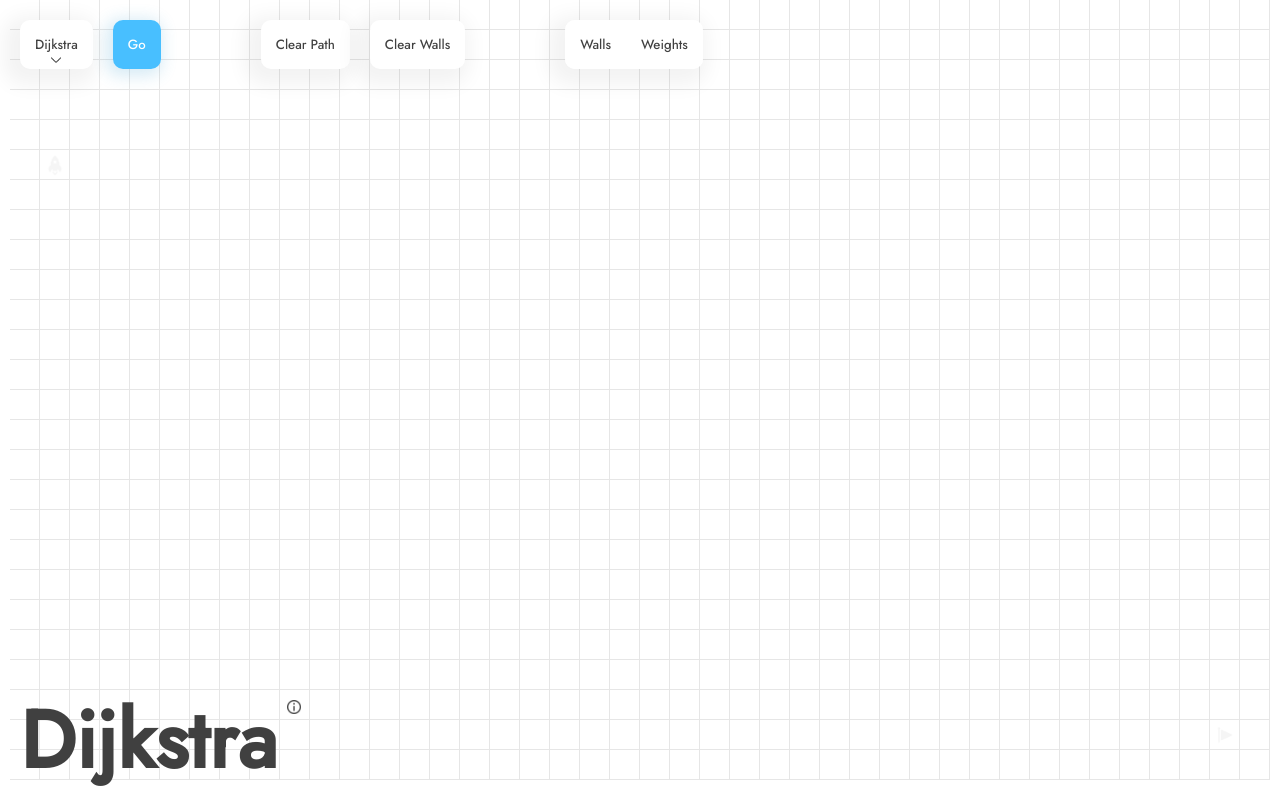
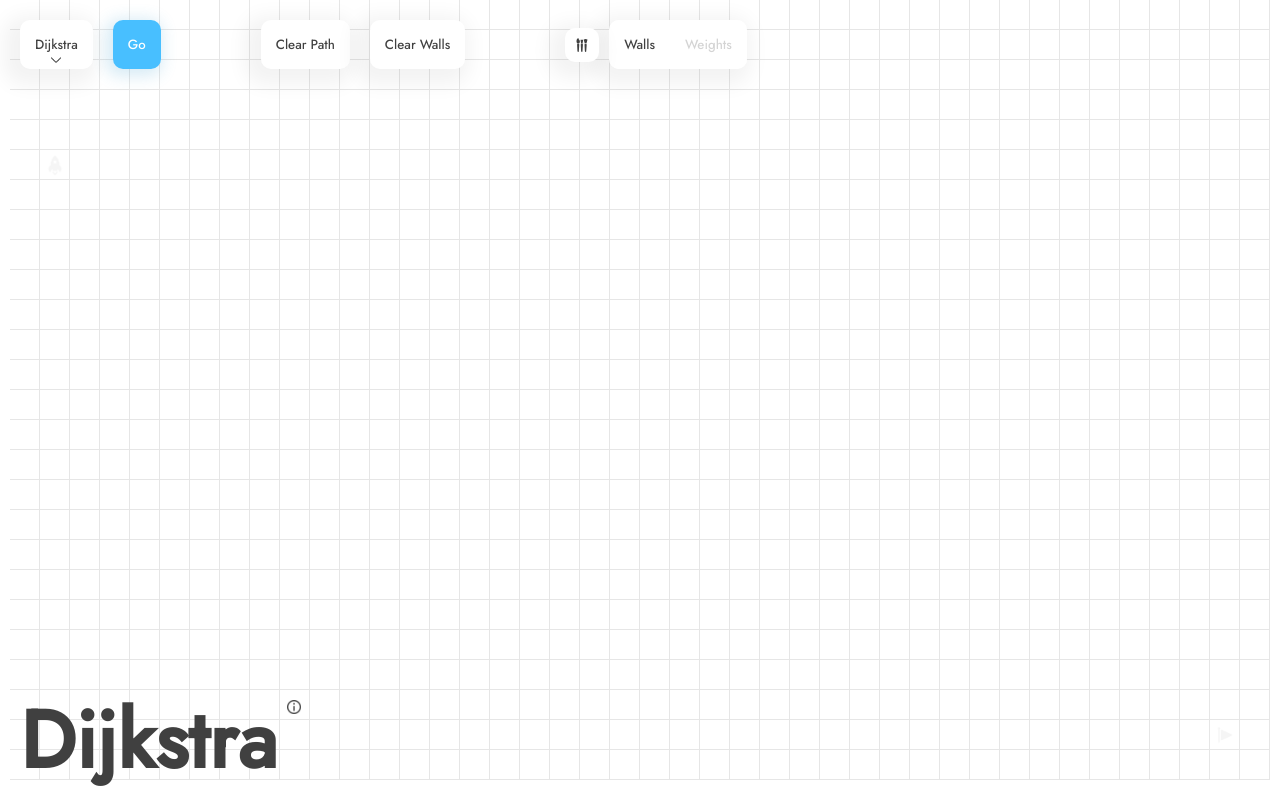
Before and after one commit to allenchung01/PathfindingVisualizer, a React (Create React App) app: page / in a window 1280 px wide. Built offline with nearby package versions, Linux system fonts and the light colour scheme.

Commit message:
Can now draw eights, style improvements.

```diff
--- a/src/PathfindingVisualizer/Buttons/DrawToggle/DrawToggle.css
+++ b/src/PathfindingVisualizer/Buttons/DrawToggle/DrawToggle.css
@@ -1,7 +1,24 @@
+#container {
+  vertical-align: bottom;
+}
+
+#brushes-img {
+  position: relative;
+  z-index: 1;
+  display: inline-block;
+  vertical-align: middle;
+  margin: 0 10px 0 0;
+  background-color: white;
+  padding: 10px;
+  border-radius: 10px;
+  box-shadow: -6px 6px 20px 10px rgb(0, 0, 0, 0.05);
+}
+
 .toggle {
+  display: inline-block;
   border-radius: 10px;
   overflow: hidden;
-  vertical-align: top;
+  vertical-align: middle;
   box-shadow: -6px 6px 20px 10px rgb(0, 0, 0, 0.05);
 }
 
@@ -9,3 +26,10 @@
   border-radius: 0;
   box-shadow: none;
 }
+
+.toggle .selected {
+}
+
+.toggle .unselected {
+  color: rgb(212, 212, 212);
+}
--- a/src/PathfindingVisualizer/Buttons/DrawToggle/DrawToggle.jsx
+++ b/src/PathfindingVisualizer/Buttons/DrawToggle/DrawToggle.jsx
@@ -1,16 +1,37 @@
 import React, { useState } from "react";
 import "./DrawToggle.css";
+import brushesImg from "../../Images/paintbrushes.svg";
 
 const WALLS = "Walls";
 const WEIGHTS = "Weights";
 
 export default function Toggle(props) {
-  const { selected } = props;
+  const [selected, setSelected] = useState(WALLS);
+  const { setDrawMode } = props;
 
   return (
-    <div className="toggle">
-      <button onClick={() => {}}>Walls</button>
-      <button onClick={() => {}}>Weights</button>
+    <div id="container">
+      <img id="brushes-img" src={brushesImg} width="14" height="14" />
+      <div className="toggle">
+        <button
+          onClick={() => {
+            setSelected(WALLS);
+            setDrawMode(WALLS);
+          }}
+          className={selected === WALLS ? "selected" : "unselected"}
+        >
+          Walls
+        </button>
+        <button
+          onClick={() => {
+            setSelected(WEIGHTS);
+            setDrawMode(WEIGHTS);
+          }}
+          className={selected === WEIGHTS ? "selected" : "unselected"}
+        >
+          Weights
+        </button>
+      </div>
     </div>
   );
 }
--- a/src/PathfindingVisualizer/Node/Node.css
+++ b/src/PathfindingVisualizer/Node/Node.css
@@ -188,6 +188,20 @@ don't change during resizing animations */
   animation-play-state: running;
 }
 
+.node-weight {
+  background-image: url("../Images/weights.svg");
+  background-size: contain;
+  background-color: white;
+  animation-name: wallAnimation;
+  animation-duration: 0.3s;
+  animation-timing-function: ease-out;
+  animation-delay: 0;
+  animation-direction: alternate;
+  animation-iteration-count: 1;
+  animation-fill-mode: forwards;
+  animation-play-state: running;
+}
+
 @keyframes isVisited {
   0% {
     background-color: rgb(72, 191, 255);
--- a/src/PathfindingVisualizer/Node/Node.jsx
+++ b/src/PathfindingVisualizer/Node/Node.jsx
@@ -1,6 +1,6 @@
-import React, {Component} from 'react';
+import React, { Component } from "react";
 
-import './Node.css';
+import "./Node.css";
 
 export default class Node extends Component {
   constructor(props) {
@@ -9,7 +9,7 @@ export default class Node extends Component {
   }
 
   toggleWall() {
-        this.setState({isWall: !this.props.isWall,});
+    this.setState({ isWall: !this.props.isWall });
   }
 
   handleOnMouseDown() {
@@ -25,43 +25,71 @@ export default class Node extends Component {
   }
 
   shouldComponentUpdate(nextProps, nextState) {
-        if (nextProps.isWall !== this.props.isWall ||
+    if (
+      nextProps.isWall !== this.props.isWall ||
       nextProps.isVisited !== this.props.isVisited ||
       nextProps.isPath !== this.props.isPath ||
       nextProps.isStart !== this.props.isStart ||
-            nextProps.isTargetReached !== this.props.isTargetReached) {
+      nextProps.isTargetReached !== this.props.isTargetReached ||
+      nextProps.isWeight !== this.props.isWeight
+    ) {
       return true;
     }
     return false;
   }
 
   render() {
-        const {isTarget, isStart, isWall, isVisited, isPath, row, col, direction, isTargetReached} = this.props;
-        const nodeType =
-            isTargetReached ? 'node-target-reached' :
-            isTarget ? 'node-target' :
-            isStart ? 'node-start' :
-            isWall ? 'node-wall':
-            isPath && direction == "horizontal" ? 'node-path-horizontal':
-            isPath && direction == "vertical" ? 'node-path-vertical':
-            isPath && direction == "ul" ? 'node-path-ul':
-            isPath && direction == "ur" ? 'node-path-ur':
-            isPath && direction == "bl" ? 'node-path-bl':
-            isPath && direction == "br" ? 'node-path-br':
-            isPath && direction == "landing-pad" ? 'node-path-landing-pad':
-            isVisited ? 'node-visited':
-            '';
+    const {
+      isTarget,
+      isStart,
+      isWall,
+      isWeight,
+      isVisited,
+      isPath,
+      row,
+      col,
+      direction,
+      isTargetReached,
+    } = this.props;
+    const nodeType = isTargetReached
+      ? "node-target-reached"
+      : isTarget
+      ? "node-target"
+      : isStart
+      ? "node-start"
+      : isWall
+      ? "node-wall"
+      : isWeight
+      ? "node-weight"
+      : isPath && direction == "horizontal"
+      ? "node-path-horizontal"
+      : isPath && direction == "vertical"
+      ? "node-path-vertical"
+      : isPath && direction == "ul"
+      ? "node-path-ul"
+      : isPath && direction == "ur"
+      ? "node-path-ur"
+      : isPath && direction == "bl"
+      ? "node-path-bl"
+      : isPath && direction == "br"
+      ? "node-path-br"
+      : isPath && direction == "landing-pad"
+      ? "node-path-landing-pad"
+      : isVisited
+      ? "node-visited"
+      : "";
     return (
       <div
-            className = 'node-bounds'
-            onMouseDown = {this.handleOnMouseDown.bind(this)}
-            onMouseUp = {this.handleOnMouseUp.bind(this)}
-            onMouseEnter = {this.handleOnMouseEnter.bind(this)}>
-                <div
-                className = {`node ${nodeType}`}
-                id={`node-${row}-${col}`}>
+        onDragStart={(e) => {
+          e.preventDefault();
+        }}
+        className="node-bounds"
+        onMouseDown={this.handleOnMouseDown.bind(this)}
+        onMouseUp={this.handleOnMouseUp.bind(this)}
+        onMouseEnter={this.handleOnMouseEnter.bind(this)}
+      >
+        <div className={`node ${nodeType}`} id={`node-${row}-${col}`}></div>
       </div>
-            </div>)
-
+    );
   }
 }
--- a/src/PathfindingVisualizer/PathfindingVisualizer.jsx
+++ b/src/PathfindingVisualizer/PathfindingVisualizer.jsx
@@ -27,6 +27,9 @@ const BFS = "BFS";
 const DFS = "DFS";
 const ASTAR = "A*";
 
+const WALLS = "Walls";
+const WEIGHTS = "Weights";
+
 export default class PathfindingVisualizer extends Component {
   constructor(props) {
     super(props);
@@ -34,6 +37,7 @@ export default class PathfindingVisualizer extends Component {
       grid: [],
       mouseDown: false,
       algorithm: DIJKSTRA,
+      drawMode: WALLS,
     };
   }
 
@@ -74,7 +78,11 @@ export default class PathfindingVisualizer extends Component {
           <button onClick={this.clearWalls.bind(this)} id="clear-walls-button">
             Clear Walls
           </button>
-          <DrawToggle />
+          <DrawToggle
+            setDrawMode={(mode) => {
+              this.setState({ drawMode: mode });
+            }}
+          />
         </NavigationBar>
 
         {this.displayGrid(grid)}
@@ -322,8 +330,20 @@ export default class PathfindingVisualizer extends Component {
   handleOnMouseDown(row, col) {
     const grid = this.copyGrid();
     const node = grid[row][col];
-    node.isWall = !node.isWall;
-    this.setState({ grid: grid, mouseDown: true });
+    switch (this.state.drawMode) {
+      case WALLS:
+        node.isWall = !node.isWall;
+        node.isWeight = false;
+        this.setState({ grid: grid, mouseDown: true });
+        break;
+      case WEIGHTS:
+        node.isWeight = !node.isWeight;
+        node.isWall = false;
+        this.setState({ grid: grid, mouseDown: true });
+        break;
+      default:
+        return;
+    }
   }
 
   handleOnMouseUp() {
@@ -336,8 +356,20 @@ export default class PathfindingVisualizer extends Component {
     if (this.state.mouseDown === true) {
       const grid = this.copyGrid();
       const node = grid[row][col];
-      node.isWall = !node.isWall;
-      this.setState({ grid: grid });
+      switch (this.state.drawMode) {
+        case WALLS:
+          node.isWall = !node.isWall;
+          node.isWeight = false;
+          this.setState({ grid: grid });
+          break;
+        case WEIGHTS:
+          node.isWeight = !node.isWeight;
+          node.isWall = false;
+          this.setState({ grid: grid });
+          break;
+        default:
+          return;
+      }
     }
   }
 
@@ -370,6 +402,7 @@ export default class PathfindingVisualizer extends Component {
                     isStart={node.isStart}
                     isTarget={node.isTarget}
                     isWall={node.isWall}
+                    isWeight={node.isWeight}
                     isVisited={node.isVisited}
                     isPath={node.isPath}
                     row={node.row}
@@ -450,6 +483,7 @@ function NodeObj(col, row) {
   this.isTarget = row === TARGET_NODE_ROW && col === TARGET_NODE_COL;
   this.isVisited = false;
   this.isWall = false;
+  this.isWeight = false;
   // Distance from start node.
   this.distance = Infinity;
   // Previous node used to trace path.
```
Also changed, not shown: src/PathfindingVisualizer/Images/paintbrushes.svg (added), src/PathfindingVisualizer/Images/weights.svg (added). Lines whose indentation alone changed are shown as unchanged.
